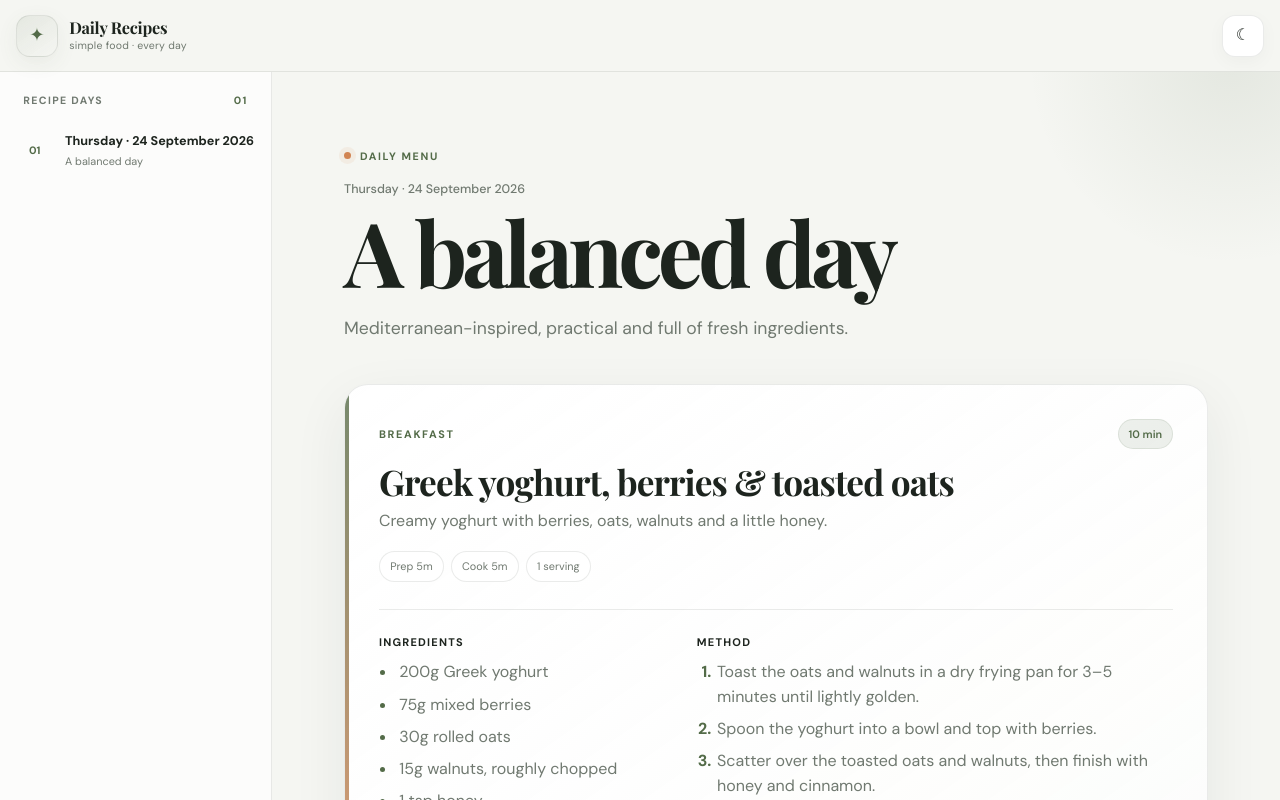
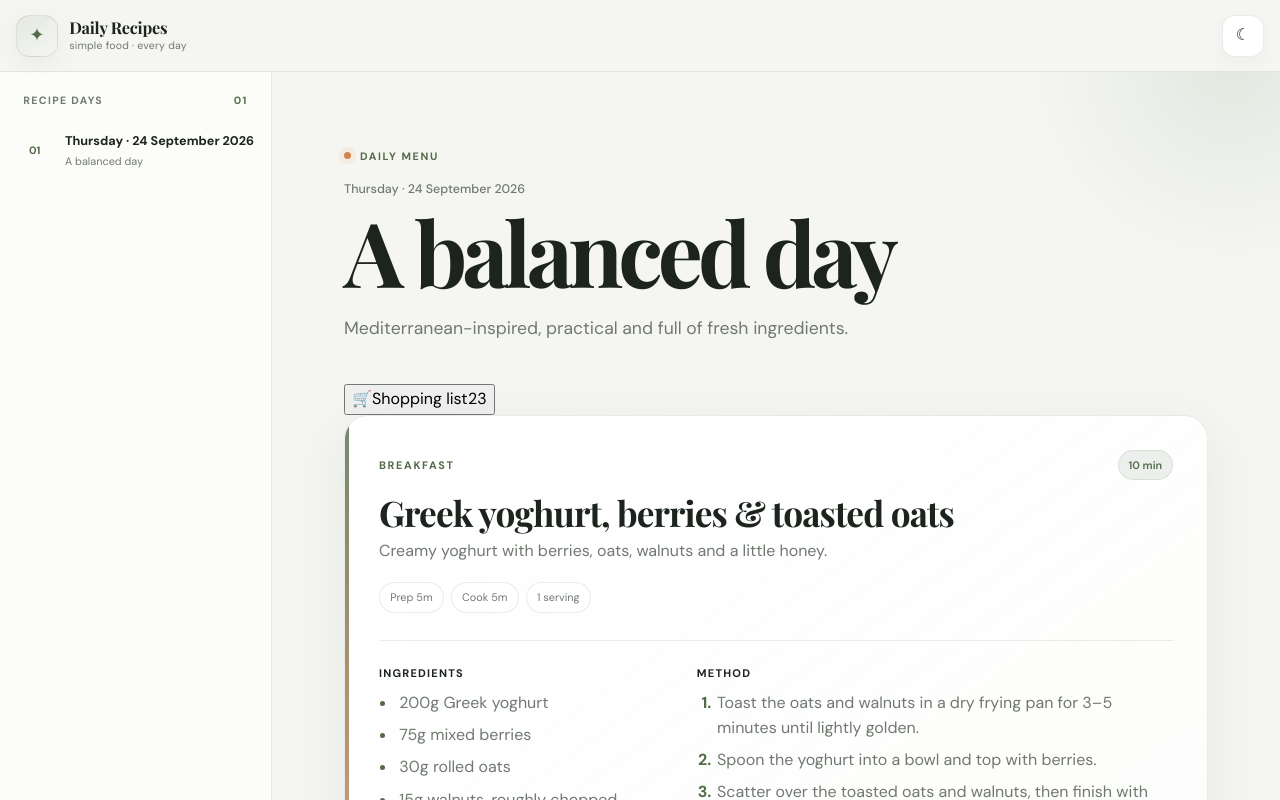
Before and after one commit to stevencr/recipes, a React (Vite) app: page /#/ in a window 1280 px wide. Shown: the top 800 px of the page. Built offline with nearby package versions, Linux system fonts and the light colour scheme.

Commit message:
Add shopping list action to day page

```diff
--- a/src/pages/DayPage.tsx
+++ b/src/pages/DayPage.tsx
@@ -1,16 +1,30 @@
+import { useState } from 'react';
 import type { RecipeDay } from '../types';
 import { DaySummary } from '../components/DaySummary';
 import { RecipeCard } from '../components/RecipeCard';
+import { ShoppingListModal } from '../components/ShoppingListModal';
 
 type Props = { day: RecipeDay };
 
 export function DayPage({ day }: Props) {
+  const [shoppingOpen, setShoppingOpen] = useState(false);
+
   return (
     <div className="day-page">
       <DaySummary day={day} />
+      <div className="day-actions">
+        <button className="shopping-button" onClick={() => setShoppingOpen(true)}>
+          <span aria-hidden="true">🛒</span>
+          Shopping list
+          <span className="shopping-button__count">{day.shoppingList.length}</span>
+        </button>
+      </div>
       <section className="meal-list" aria-label="Today's recipes">
         {day.recipes.map((recipe) => <RecipeCard key={recipe.id} recipe={recipe} />)}
       </section>
+      {shoppingOpen && (
+        <ShoppingListModal items={day.shoppingList.map((item) => item.name)} onClose={() => setShoppingOpen(false)} />
+      )}
     </div>
   );
 }
```
